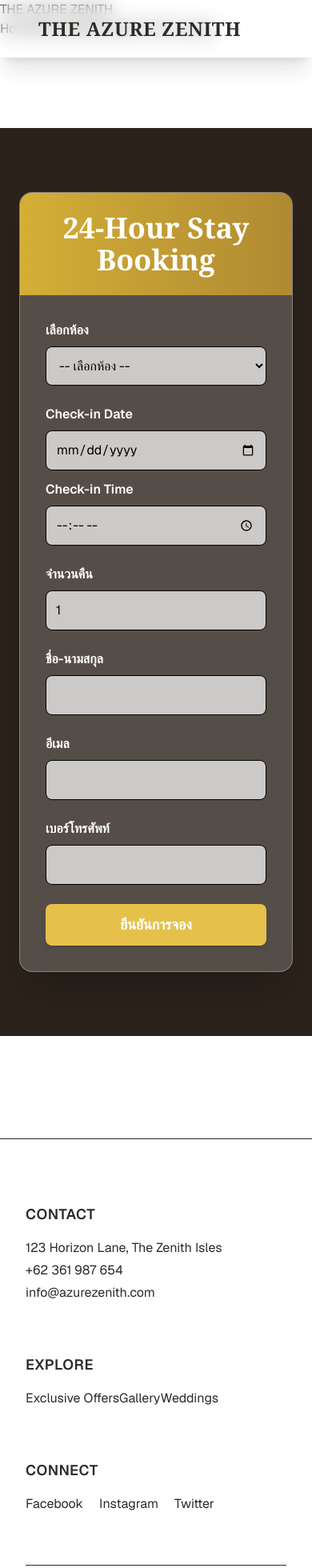
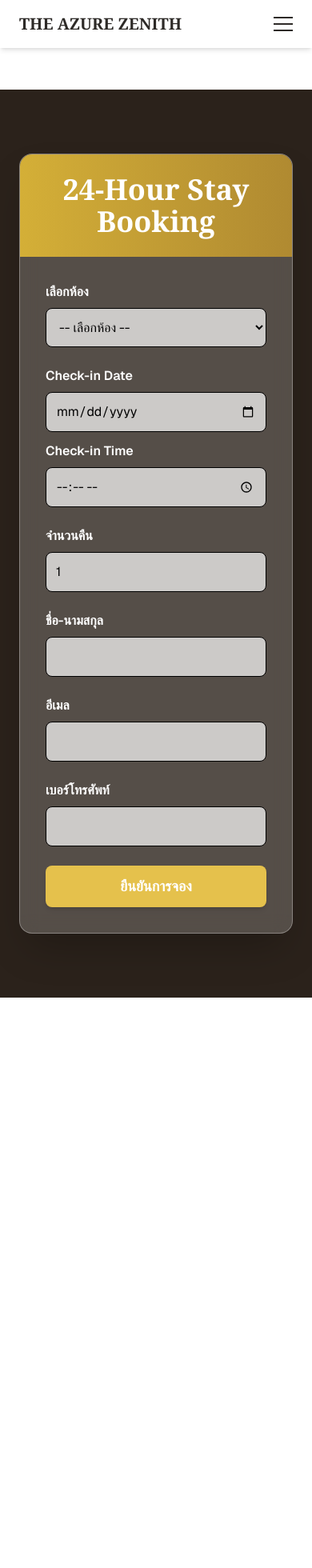
Before and after one commit to boatcoding17/web_project_30, a Next.js app: page /booking in a window 390 px wide. Shown: the top 1960 px of the page at 80% size. After the commit the page ends 1247 px from the top, so only its background shows below. Built offline with nearby package versions, Linux system fonts and the light colour scheme.

Commit message:
feat(navbar): add responsive hamburger menu for mobile

```diff
--- a/src/app/layout.tsx
+++ b/src/app/layout.tsx
@@ -1,7 +1,7 @@
 import type { Metadata } from "next";
-import Link from "next/link";
 import { Geist, Geist_Mono } from "next/font/google";
 import "../styles/globals.css";
+import Navbar from "../components/Navbar";
 
 const geistSans = Geist({
   variable: "--font-geist-sans",
@@ -31,78 +31,8 @@ export default function RootLayout({
           transition-colors
         `}
       >
-        {/* Navbar */}
-        <header className="navbar">
-          <h1 className="navbar-title">THE AZURE ZENITH</h1>
-          <nav className="navbar-links">
-            <Link href="/">Home</Link>
-            <Link href="/rooms">Rooms</Link>
-            <Link href="/booking">Booking</Link>
-            <Link href="/confirm">Confirm</Link>
-            <a href="#contact">Contact</a>
-          </nav>
-        </header>
-
-        {/* Content */}
+        <Navbar />
         <main className="pt-28">{children}</main>
-
-        {/* Footer */}
-        <footer id="contact" className="px-8 py-20 mt-32 border-t">
-          <div className="max-w-7xl mx-auto grid grid-cols-1 md:grid-cols-4 gap-16">
-
-            {/* Logo + Navbar */}
-            <header className="flex justify-between items-center px-12 py-5 backdrop-blur-md shadow-xl fixed top-0 left-0 right-0 z-50">
-              <h1 className="text-2xl md:text-3xl font-serif font-bold tracking-wide">
-                THE AZURE ZENITH
-              </h1>
-              <nav className="hidden md:flex gap-10 text-sm font-medium uppercase">
-                <Link href="/" className="transition hover:underline">Home</Link>
-                <Link href="/rooms" className="transition hover:underline">Rooms</Link>
-                <Link href="/booking" className="transition hover:underline">Booking</Link>
-                <Link href="/confirm" className="transition hover:underline">Confirm</Link>
-                <a href="#contact" className="transition hover:underline">Contact</a>
-              </nav>
-            </header>
-
-            {/* Contact */}
-            <div className="space-y-4">
-              <h4 className="text-lg font-semibold uppercase tracking-wide">Contact</h4>
-              <ul className="space-y-1">
-                <li>123 Horizon Lane, The Zenith Isles</li>
-                <li>+62 361 987 654</li>
-                <li>
-                  <a href="mailto:info@azurezenith.com" className="transition underline-offset-2 hover:underline">
-                    info@azurezenith.com
-                  </a>
-                </li>
-              </ul>
-            </div>
-
-            {/* Explore */}
-            <div className="space-y-4">
-              <h4 className="text-lg font-semibold uppercase tracking-wide">Explore</h4>
-              <ul className="space-y-2">
-                <Link href="/offers" className="transition hover:underline underline-offset-2">Exclusive Offers</Link>
-                <Link href="/gallery" className="transition hover:underline underline-offset-2">Gallery</Link>
-                <Link href="/weddings" className="transition hover:underline underline-offset-2">Weddings</Link>
-              </ul>
-            </div>
-
-            {/* Social */}
-            <div className="space-y-4">
-              <h4 className="text-lg font-semibold uppercase tracking-wide">Connect</h4>
-              <div className="flex gap-5">
-                <a href="#" className="transition hover:underline underline-offset-2">Facebook</a>
-                <a href="#" className="transition hover:underline underline-offset-2">Instagram</a>
-                <a href="#" className="transition hover:underline underline-offset-2">Twitter</a>
-              </div>
-            </div>
-          </div>
-
-          <div className="border-t mt-16 pt-8 text-center text-sm tracking-wide">
-            © {new Date().getFullYear()} The Azure Zenith — All Rights Reserved.
-          </div>
-        </footer>
       </body>
     </html>
   );
--- a/src/components/Navbar.tsx
+++ b/src/components/Navbar.tsx
@@ -0,0 +1,48 @@
+"use client";
+
+import Link from "next/link";
+import { useState } from "react";
+
+export default function Navbar() {
+  const [open, setOpen] = useState(false);
+
+  return (
+    <header className="fixed top-0 left-0 right-0 z-50 backdrop-blur-md shadow-md">
+      <div className="flex justify-between items-center px-6 py-4 max-w-7xl mx-auto">
+        <h1 className="text-xl md:text-2xl font-serif font-bold">
+          THE AZURE ZENITH
+        </h1>
+
+        {/* Desktop Nav */}
+        <nav className="hidden md:flex gap-8 text-sm font-medium uppercase">
+          <Link href="/">Home</Link>
+          <Link href="/rooms">Rooms</Link>
+          <Link href="/booking">Booking</Link>
+          <Link href="/confirm">Confirm</Link>
+          <a href="#contact">Contact</a>
+        </nav>
+
+        {/* Mobile Hamburger */}
+        <button
+          className="md:hidden flex flex-col gap-1.5"
+          onClick={() => setOpen(!open)}
+        >
+          <span className="w-6 h-0.5 bg-[var(--foreground)]"></span>
+          <span className="w-6 h-0.5 bg-[var(--foreground)]"></span>
+          <span className="w-6 h-0.5 bg-[var(--foreground)]"></span>
+        </button>
+      </div>
+
+      {/* Mobile Menu */}
+      {open && (
+        <nav className="md:hidden bg-[var(--card-bg)] text-[var(--foreground)] flex flex-col px-6 py-4 space-y-4 shadow-lg">
+          <Link href="/" onClick={() => setOpen(false)}>Home</Link>
+          <Link href="/rooms" onClick={() => setOpen(false)}>Rooms</Link>
+          <Link href="/booking" onClick={() => setOpen(false)}>Booking</Link>
+          <Link href="/confirm" onClick={() => setOpen(false)}>Confirm</Link>
+          <a href="#contact" onClick={() => setOpen(false)}>Contact</a>
+        </nav>
+      )}
+    </header>
+  );
+}
```
